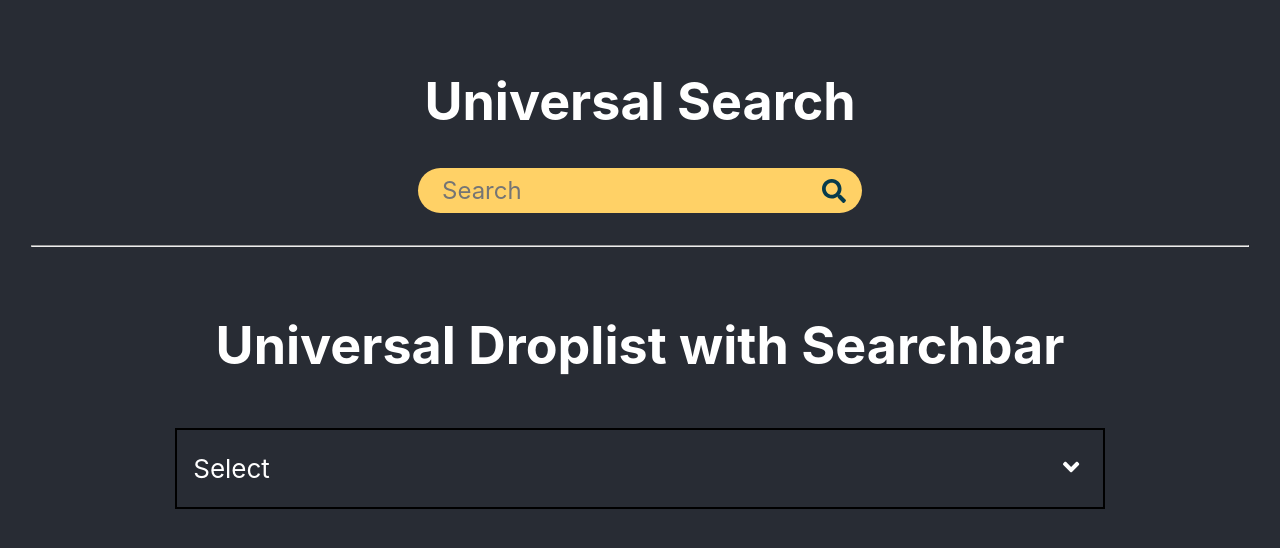
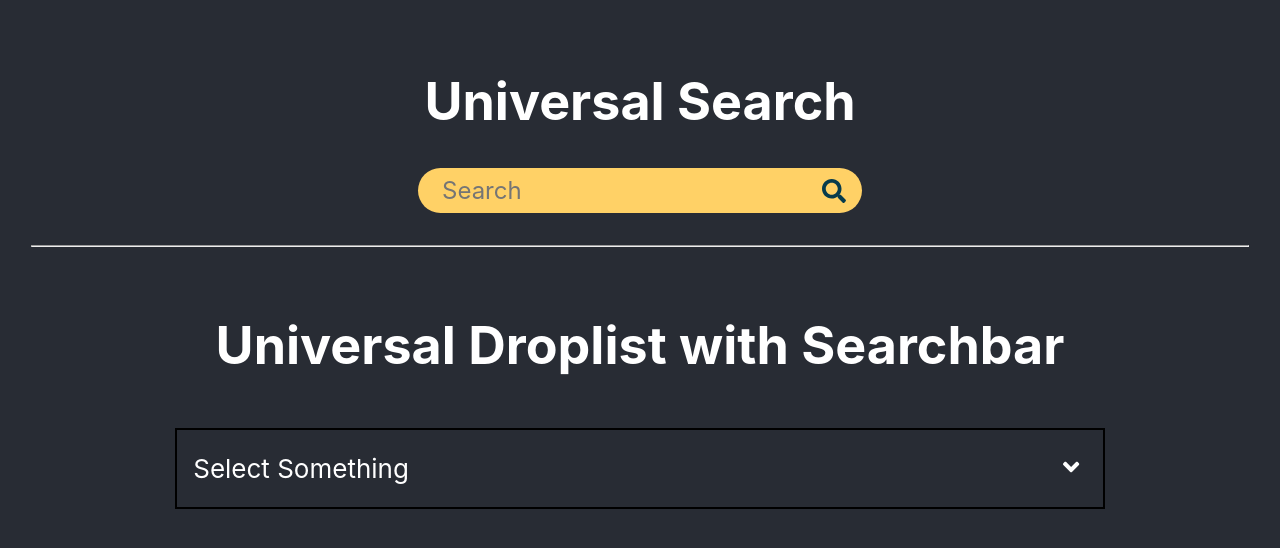
Before and after one commit to abhay-tank/universal-search, a React (Create React App) app: page / in a window 1280 px wide. Shown: the top 548 px of the page. Built offline with nearby package versions, Linux system fonts and the light colour scheme.

Commit message:
multipleSelect result callback on blur event and added docs

```diff
--- a/src/App.jsx
+++ b/src/App.jsx
@@ -40,15 +40,15 @@ class App extends Component {
 					selectedOptionCallback={this.selectedOption}
 					dataList={this.state.data}
 					displayKey="name"
-					// placeHolder="Select Something"
-					// multipleSelect={false}
-					// searchOptions={{
-					// 	enableSearch: true,
-					// 	searchKeys: ["name"],
-					// 	caseSensitive: false,
-					// 	placeholder: "Search",
-					// 	alignIcon: "right",
-					// }}
+					placeHolder="Select Something"
+					multipleSelect={false}
+					searchOptions={{
+						enableSearch: true,
+						searchKeys: ["name"],
+						caseSensitive: false,
+						placeholder: "Search",
+						alignIcon: "right",
+					}}
 				/>
 			</div>
 		);
--- a/src/components/Droplist/Droplist.jsx
+++ b/src/components/Droplist/Droplist.jsx
@@ -16,20 +16,6 @@ export class Droplist extends Component {
 		super(props);
 		this.optionDivRef = React.createRef();
 	}
-	static propTypes = {
-		dataList: PropTypes.arrayOf(Object).isRequired,
-		selectedOptionCallback: PropTypes.func.isRequired,
-		displayKey: PropTypes.string.isRequired,
-		multipleSelect: PropTypes.bool,
-		searchOptions: PropTypes.object,
-		placeHolder: PropTypes.string,
-	};
-
-	static defaultProps = {
-		placeHolder: "Select",
-		multipleSelect: false,
-		searchOptions: { enableSearch: false },
-	};
 
 	state = {
 		filteredList: [],
@@ -73,12 +59,9 @@ export class Droplist extends Component {
 	 * @param {Object} option
 	 */
 	addToSelectedOptions = (option) => {
-		const { selectedOptionCallback } = this.props;
-		const { selectedOptions } = this.state;
 		this.setState({
 			selectedOptions: [...this.state.selectedOptions, option],
 		});
-		selectedOptionCallback(selectedOptions);
 	};
 
 	/**
@@ -126,11 +109,16 @@ export class Droplist extends Component {
 	 * @param {Event} event
 	 */
 	hideOptions = (event) => {
+		const { selectedOptionCallback, multipleSelect } = this.props;
+		const { selectedOptions } = this.state;
 		if (
 			event.currentTarget.id === event.target.id &&
 			!event.currentTarget.contains(event.relatedTarget)
 		) {
 			this.toggleDiv();
+			if (multipleSelect) {
+				selectedOptionCallback(selectedOptions);
+			}
 		}
 	};
 
@@ -267,4 +255,37 @@ export class Droplist extends Component {
 	}
 }
 
+Droplist.propTypes = {
+	/**
+	 * Array of objects which should be rendered.
+	 */
+	dataList: PropTypes.arrayOf(Object).isRequired,
+	/**
+	 * Callback when selectedOption/selectedOptions are toggled.
+	 */
+	selectedOptionCallback: PropTypes.func.isRequired,
+	/**
+	 * Object key which should be displayed as option.
+	 */
+	displayKey: PropTypes.string.isRequired,
+	/**
+	 * Allow multiple select.
+	 */
+	multipleSelect: PropTypes.bool,
+	/**
+	 * Integrate search among options.
+	 */
+	searchOptions: PropTypes.object,
+	/**
+	 * Placeholder when no options are selected.
+	 */
+	placeHolder: PropTypes.string,
+};
+
+Droplist.defaultProps = {
+	placeHolder: "Select",
+	multipleSelect: false,
+	searchOptions: { enableSearch: false },
+};
+
 export default Droplist;
```
